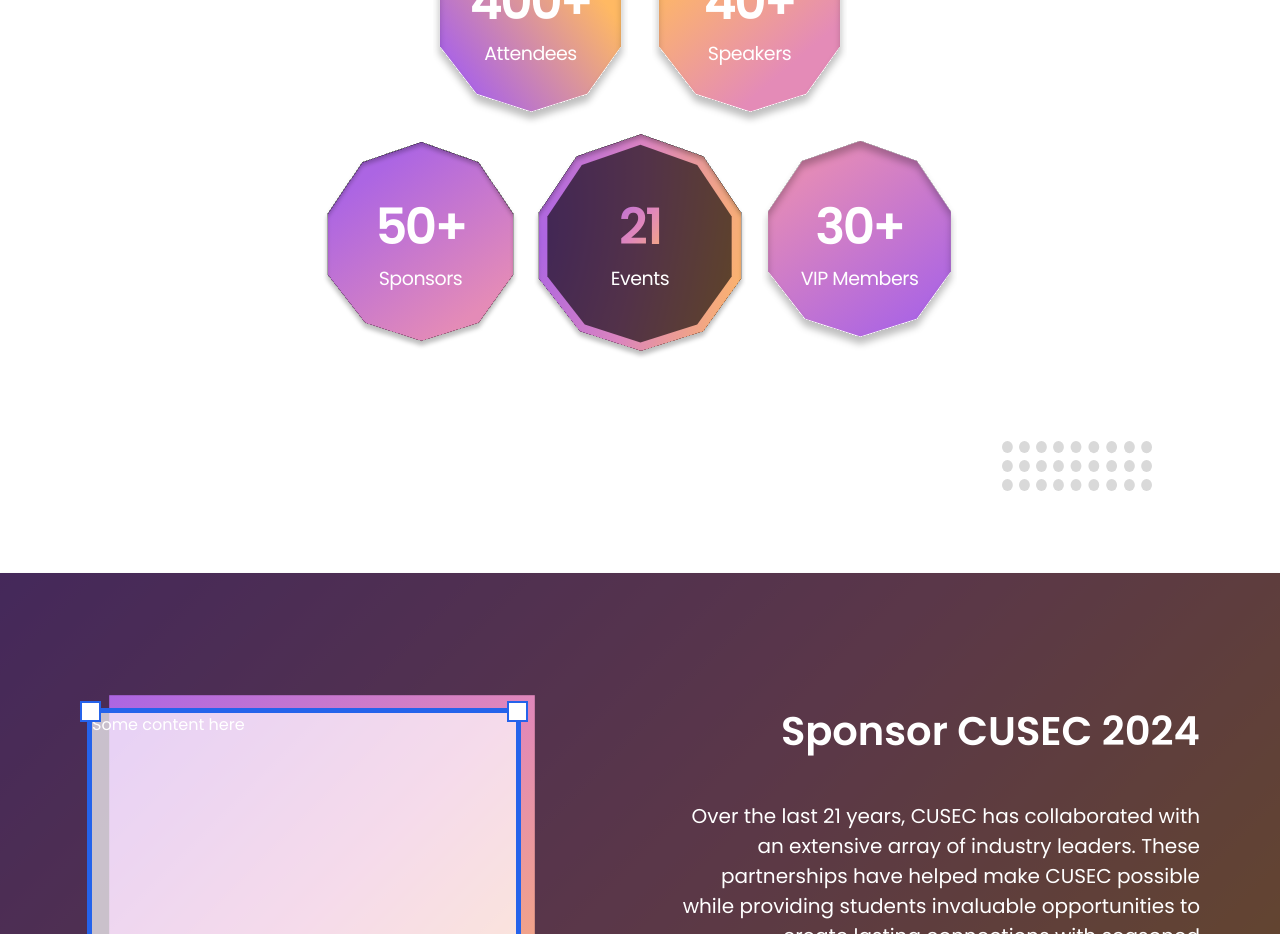
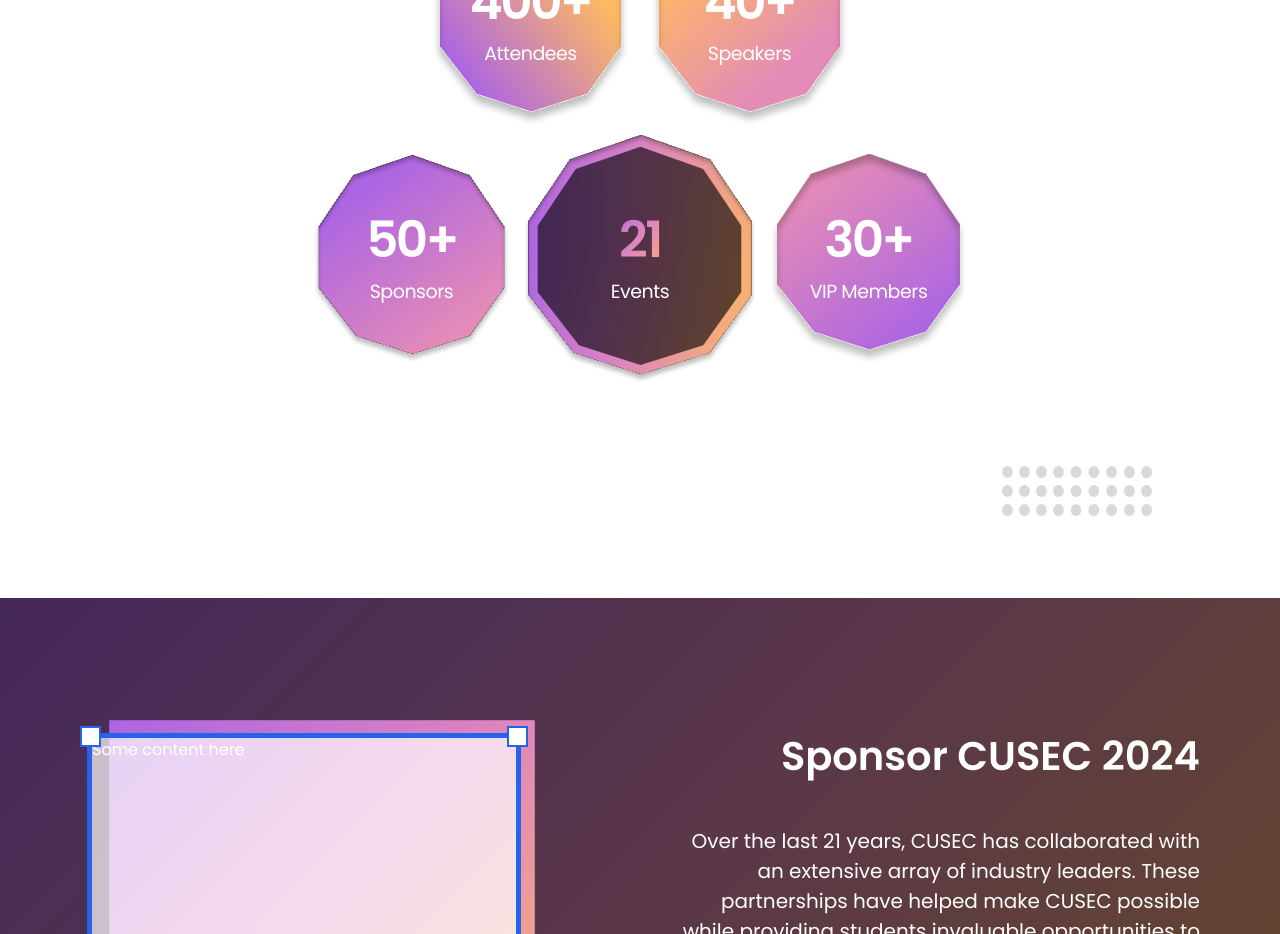
Before and after one commit to cusec/2024, a Next.js app: page / in a window 1280 px wide. Shown: the part 1260-2194 px from the top of the page. Built offline with nearby package versions, Linux system fonts and the light colour scheme.

Commit message:
feat: Make Decagon2 in About section bigger

```diff
--- a/src/components/Landing Page/About.tsx
+++ b/src/components/Landing Page/About.tsx
@@ -56,7 +56,7 @@ export default function About() {
             TitleText={"50+"}
             SubtitleText={"Sponsors"}
           />
-          <div className="min-[390px]:w-auto max-[390px]:order-last">
+          <div className=" max-[390px]:order-last">
             <Decagon2
               image={large_decagon}
               TitleText={"21"}
--- a/src/components/Landing Page/Decagon2.tsx
+++ b/src/components/Landing Page/Decagon2.tsx
@@ -1,12 +1,12 @@
 import React from "react";
 
-type Decagon1Props = {
+type Decagon2Props = {
   image: {src: string};
   TitleText: string;
   SubtitleText: string;
 };
 
-export default function Decagon1({ image, TitleText, SubtitleText}:Decagon1Props) {
+export default function Decagon2({ image, TitleText, SubtitleText}:Decagon2Props) {
 
     // Didn't pursue the route of using a CSS-generated decagon because it just didn't look the same as the design, and it was also a pain to get it to be responsive.
     {/* <article className="decagon bg-gradient-to-tr from-royalPurple to-goldenApricot flex items-center justify-center">
@@ -17,7 +17,7 @@ export default function Decagon1({ image, TitleText, SubtitleText}:Decagon1Props
 
   return (
       <article
-        className="relative flex items-center justify-center h-[135px] w-[125px] md:h-[225px] md:w-[212px] pb-2"
+        className="flex items-center justify-center h-[145px] w-[130px] md:h-[250px] md:w-[230px] pb-2"
         style={{
           backgroundImage: `url(${image.src})`,
           backgroundSize: "cover",
```
